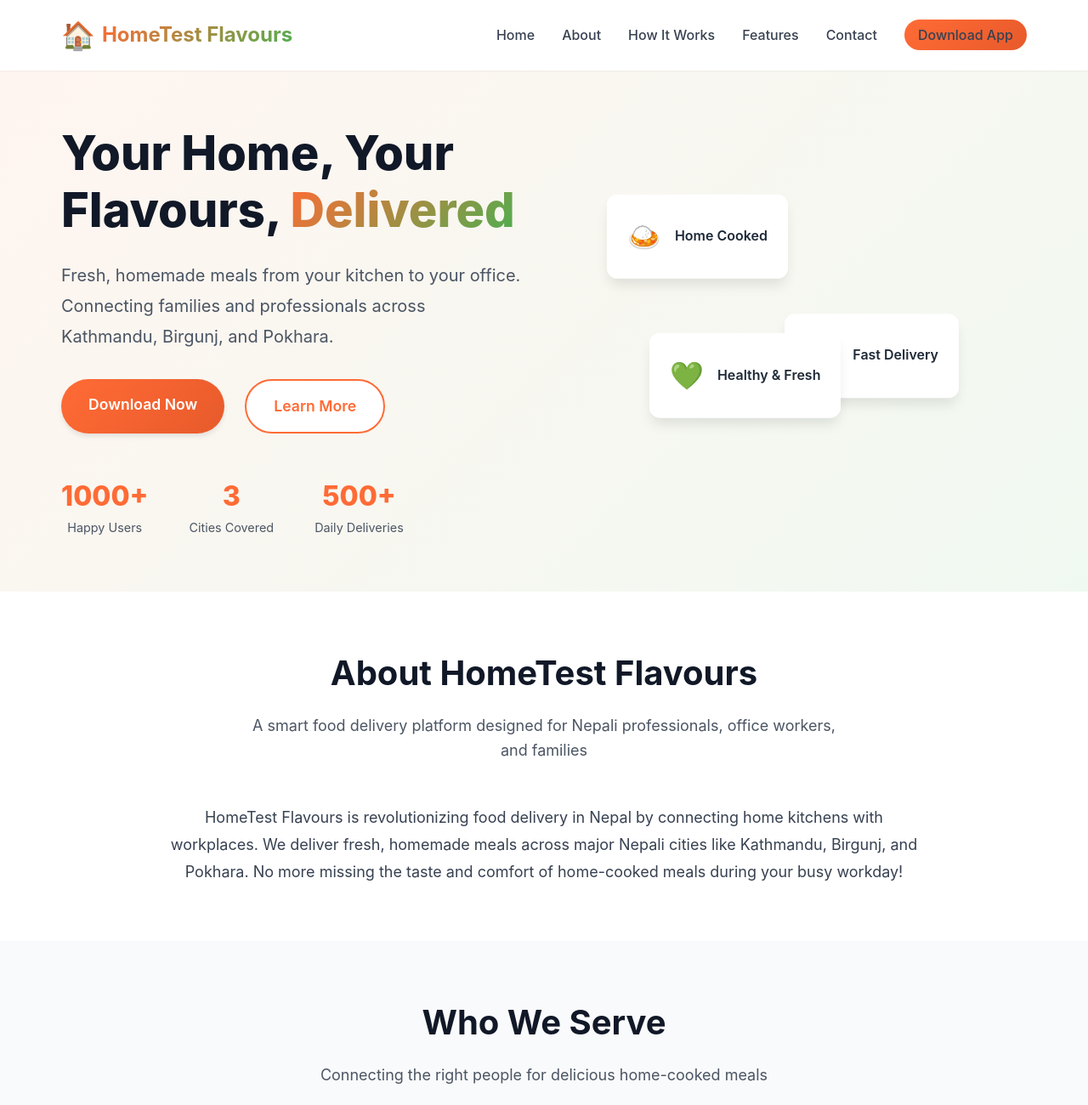
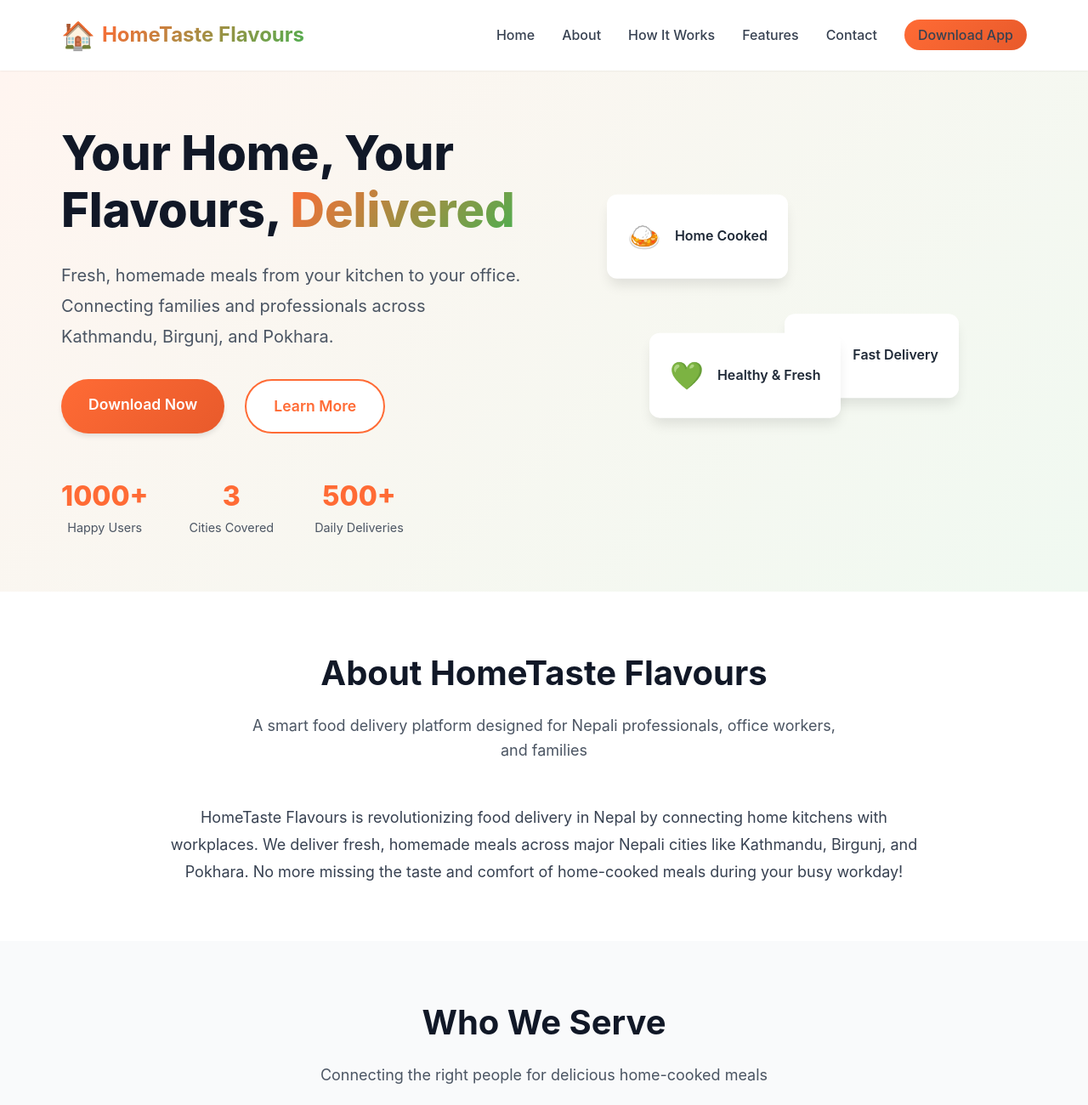
Before and after one commit to csatendra1149-create/WebSite-HomeTest_Flavour, a plain HTML site: page index.html in a window 1280 px wide. Shown: the top 1300 px of the page at 85% size. Drawn offline with Linux system fonts and the light colour scheme.

```diff
--- a/index.html
+++ b/index.html
@@ -13,7 +13,7 @@
         <div class="container nav-container">
             <div class="logo">
                 <div class="logo-icon">🏠</div>
-                <span class="logo-text">HomeTest Flavours</span>
+                <span class="logo-text">HomeTaste Flavours</span>
             </div>
             <button class="mobile-menu-toggle" aria-label="Toggle menu">
                 <span></span>
@@ -84,14 +84,14 @@
     <section id="about" class="about">
         <div class="container">
             <div class="section-header">
-                <h2 class="section-title">About HomeTest Flavours</h2>
+                <h2 class="section-title">About HomeTaste Flavours</h2>
                 <p class="section-subtitle">
                     A smart food delivery platform designed for Nepali professionals, office workers, and families
                 </p>
             </div>
             <div class="about-content">
                 <p class="about-text">
-                    HomeTest Flavours is revolutionizing food delivery in Nepal by connecting home kitchens with workplaces.
+                    HomeTaste Flavours is revolutionizing food delivery in Nepal by connecting home kitchens with workplaces.
                     We deliver fresh, homemade meals across major Nepali cities like Kathmandu, Birgunj, and Pokhara.
                     No more missing the taste and comfort of home-cooked meals during your busy workday!
                 </p>
```
